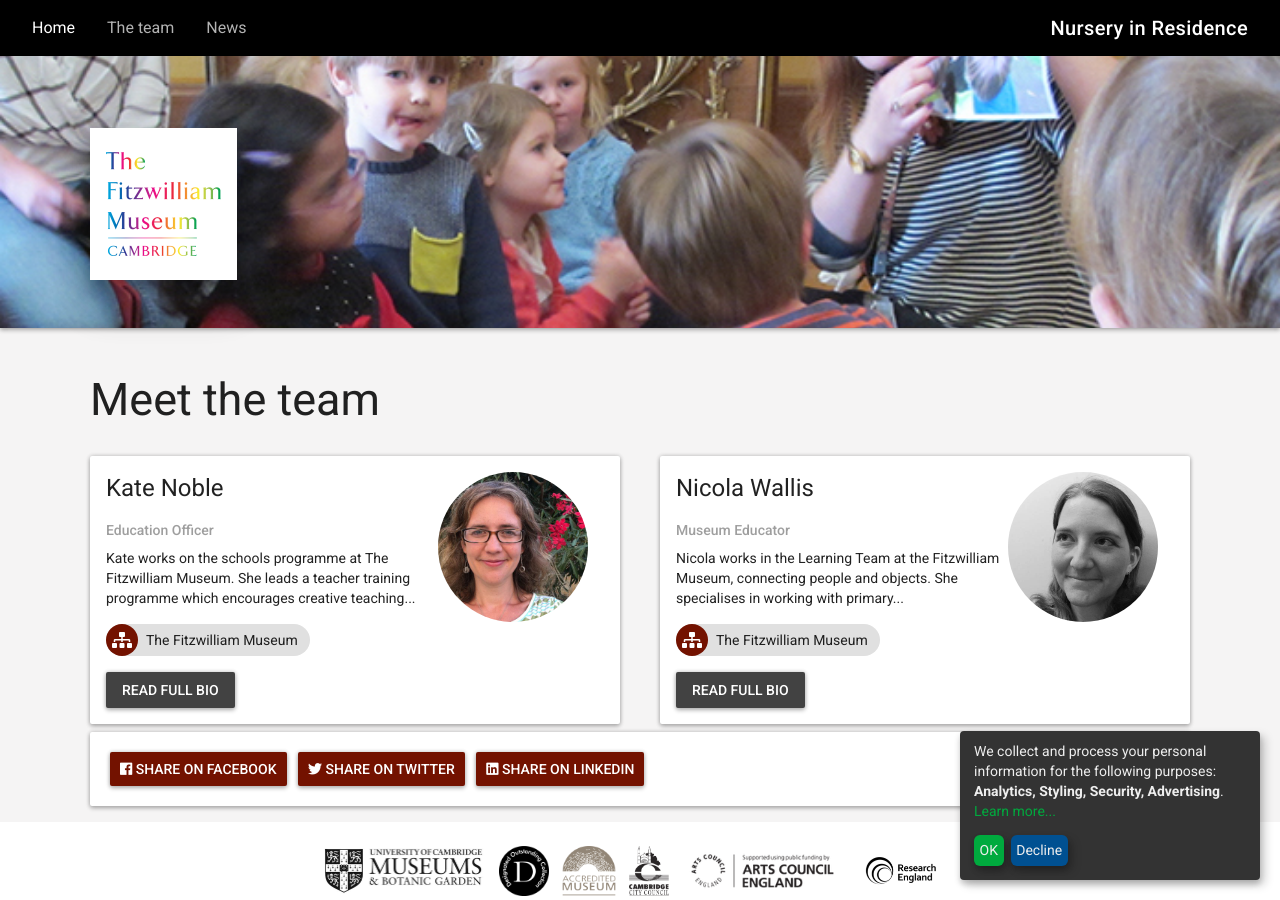
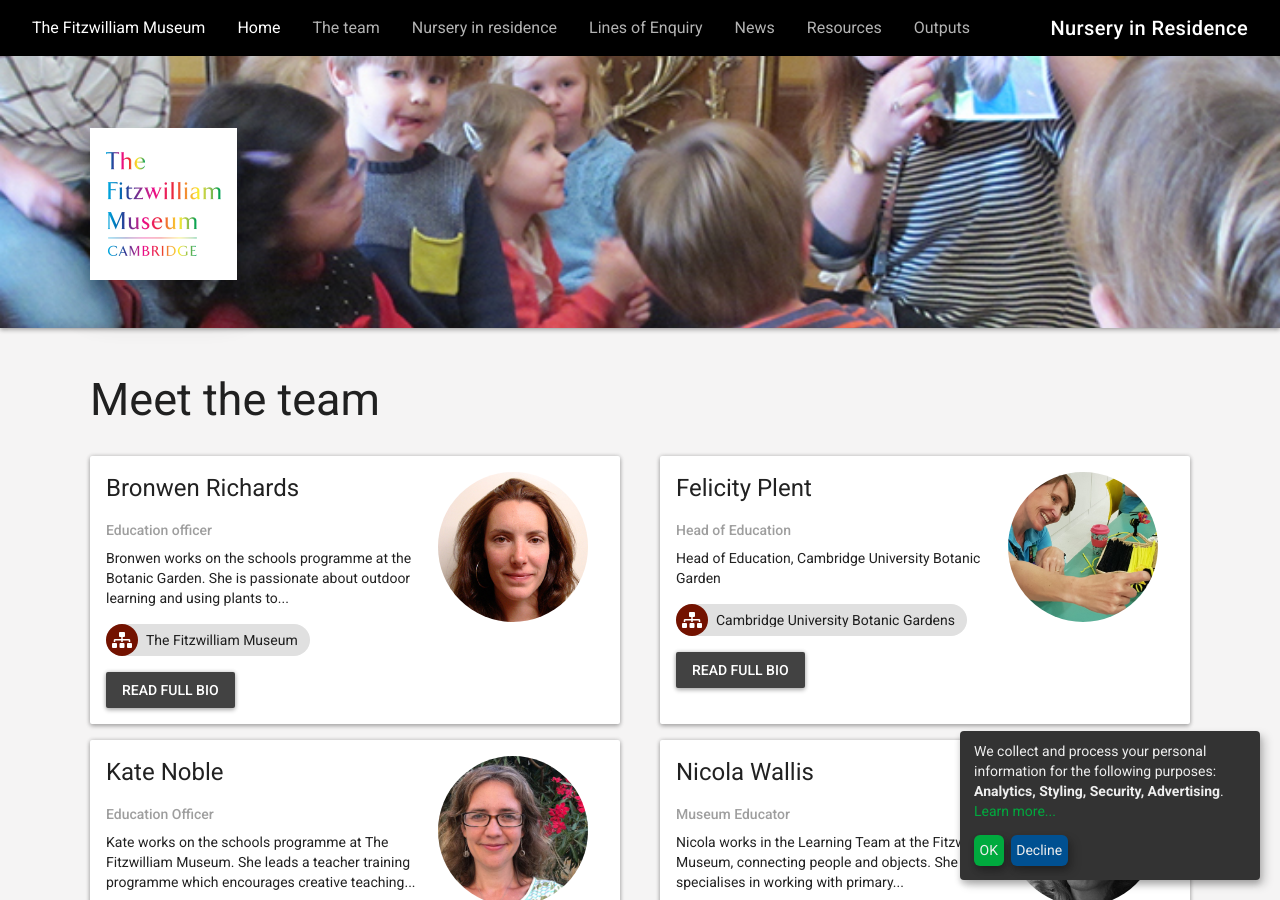
Before and after one commit to FitzwilliamMuseum/early-years-research, a Jekyll site: the page built from team.md, in a window 1280 px wide and 900 px high. Built offline with Jekyll 4.4.1, drawn with Linux system fonts in a browser that asks for light colours; nearby versions of some CDN libraries.

Commit message:
Make changes

```diff
--- a/_includes/structure/navigation.html
+++ b/_includes/structure/navigation.html
@@ -8,15 +8,30 @@
     </button>
     <div class="collapse navbar-collapse" id="navbarText">
         <ul class="navbar-nav mr-auto">
+          <li class="nav-item active">
+              <a class="nav-link" href="https://fitzmuseum.cam.ac.uk">The Fitzwilliam Museum<span class="sr-only">(current)</span></a>
+          </li>
             <li class="nav-item active">
                 <a class="nav-link" href="{{ site.baseurl }}/">Home <span class="sr-only">(current)</span></a>
             </li>
             <li class="nav-item">
                 <a class="nav-link" href="{{ site.baseurl }}/team">The team</a>
             </li>
+            <li class="nav-item">
+              <a class="nav-link" href="{{ site.baseurl }}/nursery-in-residence">Nursery in residence</a>
+          </li>
+          <li class="nav-item">
+            <a class="nav-link" href="{{ site.baseurl }}/lines-of-enquiry">Lines of Enquiry</a>
+          </li>
               <li class="nav-item">
                 <a class="nav-link" href="{{ site.baseurl }}/news">News</a>
             </li>
+            <li class="nav-item">
+              <a class="nav-link" href="{{ site.baseurl }}/resources">Resources</a>
+          </li>
+          <li class="nav-item">
+            <a class="nav-link" href="{{ site.baseurl }}/research-outputs">Outputs</a>
+        </li>
         </ul>
     </div>
 </nav>
--- a/_layouts/team.html
+++ b/_layouts/team.html
@@ -39,8 +39,10 @@
 
 
       <div class="col-12 shadow-sm p-3 mx-auto mb-3 bg-white rounded">
+        {% if page.thumbnail %}
           <img class="align-self-center mr-3 rounded-circle float-right thumb-post" src="{{ site.baseurl }}{{page.image}}"
                          alt="{{page.title}}'s profile image" height="150" width="150">
+                          {% endif %}
                                 {% if page.job-title %}
                                 <h3 class="text-muted">{{ page.job-title}} </h3>
                                 {% endif %}
--- /dev/null
+++ b/_team/bronwen-richards.md
@@ -0,0 +1,8 @@
+---
+title: Bronwen Richards
+layout: team
+image: /images/staff/Bronwen-richards.jpg
+institution: The Fitzwilliam Museum
+job-title: Education officer
+---
+Bronwen works on the schools programme at the Botanic Garden. She is passionate about outdoor learning and using plants to inspire others about the natural world
--- /dev/null
+++ b/_team/felicity-plent.md
@@ -0,0 +1,9 @@
+---
+title: Felicity Plent
+layout: team
+image: /images/staff/felicity-plent.jpg
+institution: Cambridge University Botanic Gardens
+job-title: Head of Education
+twitter: "@CUBGEducation"
+---
+Head of Education, Cambridge University Botanic Garden
--- /dev/null
+++ b/lines-of-enquiry.md
@@ -0,0 +1,16 @@
+---
+title: Lines of Enquiry seminars
+author: Kate Noble
+layout: default
+permalink: lines-of-enquiry
+---
+> ‘Practitioner researchers... are in a unique position to make an important contribution to the evolution of knowledge in the field of their professional practice. Their particular value lies in their positionality close to the site of professional action.’
+Pascal & Betram, 2012 Praxis, Ethics and Power: Developing praxeology as a participatory paradigm for early childhood research, European Early Childhood Education Research Journal, Vol20, Issue 4, p484
+{: .blockquote }
+
+## Project Team
+* Dr Kate Noble
+* Nicola Wallis, The Fitzwilliam Museum
+
+## Overview of the Project
+This University of Cambridge ESRC Impact Acceleration Account project brought together practitioners, researchers and stakeholders with an interest in work with young children in museums, galleries and gardens with the aim of establishing a new community of practice around practitioner led research. At Seminar One: Setting the Scene (October 2018) case studies of innovative work from around the UK (including UCM Nursery in Residence) were shared and discussed in light of participant's own experiences. Seminar Two: Next Steps (January 2019) speakers from a range of academic fields (Early Childhood, Art Education and Ethnography) presented a variety of possible methodologies for investigating this area of work in a manner that is both academically trustworthy and of the highest ethical integrity. Analysis of the discussions has generated key themes which will shape future research and practice.
--- /dev/null
+++ b/nursery.md
@@ -0,0 +1,22 @@
+---
+layout: default
+title: Nursery in residence
+author: Kate Noble
+permalink: nursery-in-residence
+---
+
+>‘Stand aside for a while and leave room for learning, observe what children do, and then, you have understood it well, perhaps teaching will be different from before.’ - Loris Malaguzzi History, ideas and basic philosophy: An interview with Lella Gandini in Edwards, C., L. and Forman, G. (Eds.) The hundred languages of children: The Reggio Emilia approach - Advanced Reflections (Ablex: Greenwich, CT)
+{: .blockquote }
+
+## Project Team
+
+* Dr Kate Noble and Nicola Wallis, The Fitzwilliam Museum
+* Felicity Plent and Bronwen Richards, Cambridge University Botanic Garden
+* Gemma Pollard, Virginie Ghanime and Diana Church, ACE Nursery
+
+## Overview of the Project
+
+In October 2017, 9 children from a Cambridge City Nursery spent 5 consecutive mornings ‘In Residence’ at The Fitzwilliam Museum and Cambridge University Botanic Garden. The residency formed the basis of a multi-disciplinary, practitioner-led research project by a team of museum, garden and nursery practitioners. We hoped that the residency would give us the opportunity to, ‘stand aside for a while and leave room for learning’ as Malaguzzi describes above. We were able to take time to observe and reflect on the encounters between people, spaces and objects in the collections, and to develop a better understanding of what the museum and garden offer to young learners. Working in close collaboration was a key aspect of our research methodology and pedagogical practice. We are now planning to share and develop good practice within each of our settings and beyond.
+
+You can download the [executive summary](/assets/pdfs/executive-summary.pdf) and
+[full report](/assets/pdfs/full-report.pdf).
--- /dev/null
+++ b/outputs.md
@@ -0,0 +1,25 @@
+---
+layout: default
+author: Kate Noble
+permalink: /research-outputs
+title: Research outputs
+---
+
+You can download the [executive summary](/assets/pdfs/executive-summary.pdf) and
+[full report](/assets/pdfs/full-report.pdf).
+
+Noble, K (2019) Freedom and Control: The challenges of exploring museums and gardens with young children, symposium presentation BECERA conference, Birmingham, 19 February 2019
+
+Noble, K (2018) UCM Nursery in Residence, Engage Conference: A Social Prescription, Manchester, 13 November 2018
+
+Wallis, N (2018) My Nursery School is at the Museum and Garden – Making Space for Children, symposium presentation at The European Early Childhood Education Research Association Annual Conference in Budapest ( www.eecera2018.org)
+
+Plent, F & Richards, B (2018) Botany and Art: Linking two Museums to Reach a New Audience, The 10th International Congress on Education in Botanic Gardens in Warsaw www.garden.uw.edu.pl/congress2018.
+
+Noble, K, Wallis, N et al (forthcoming) Nursery in Residence chapter in Hackett, A, Holmes, R & MacRae, C, Working with young children in museums; weaving theory and practice, Routledge
+
+Plent, F & Richards, B (2018) A Nursery in Residence, Natsca conference, Leeds: The museum ecosystem: exploring how different subject specialisms can work closer together, April 2018
+
+Wallis, N (2018) The University of Cambridge Museums Nursery in Residence Project: a participatory case study with early years children Participatory Museology Seminar, Leeds School of Art, 25 June 2018
+
+Wallis, N (2018) Educators Growing Together, symposium presentation BECERA conference, Birmingham, 20 February 2018
```
Also changed, not shown: resources.md (added, +8 -0 lines), images/staff/Anna-Patterson-Lee.jpg (added), images/staff/Bronwen-richards.jpg (added), images/staff/felicity-plent.jpg (added), 3 other files.
